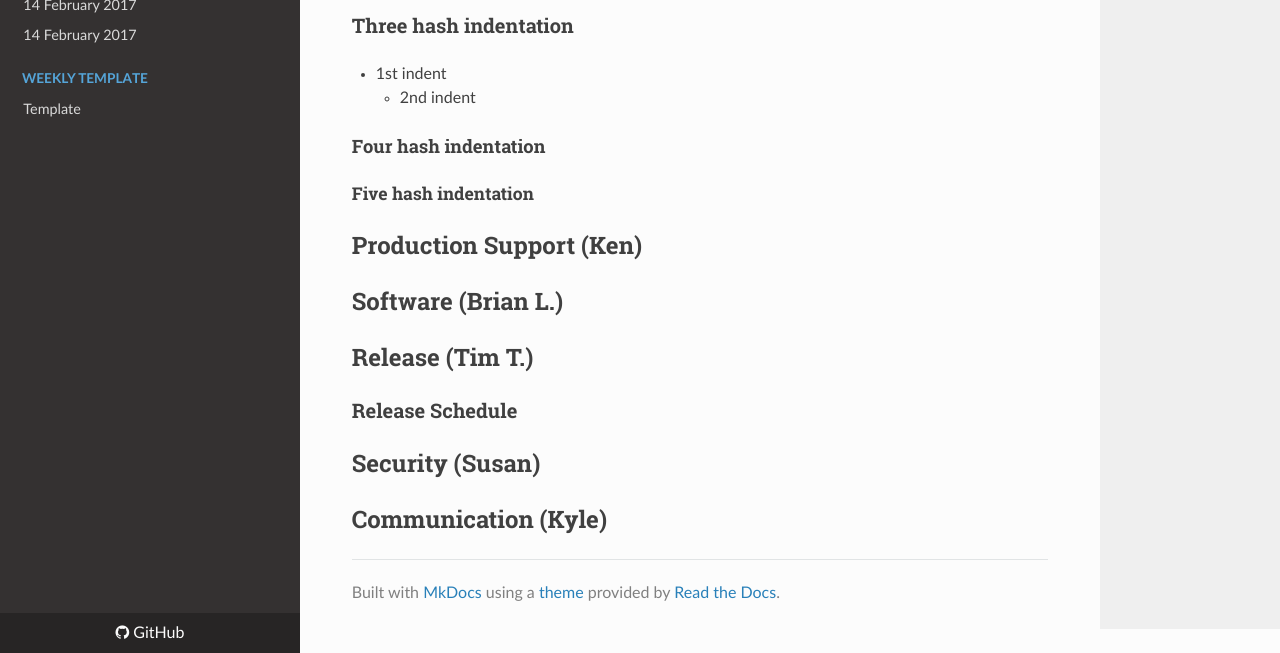
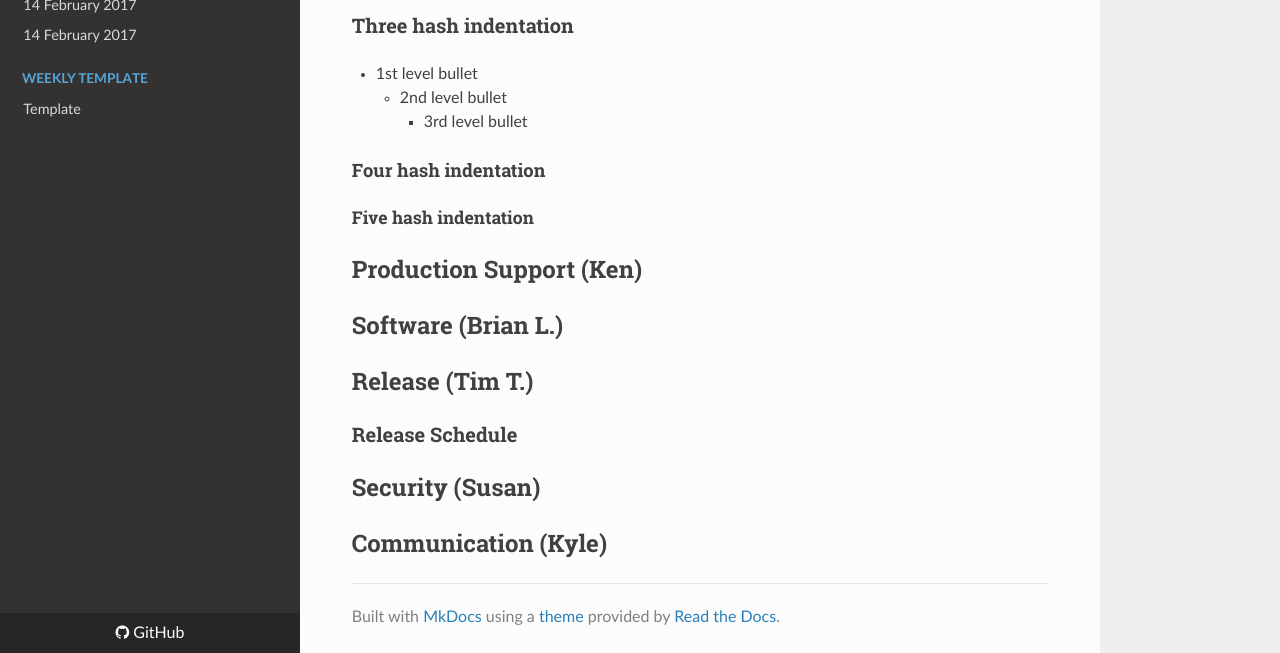
Before and after one commit to zsshah/production, an MkDocs documentation site: the page built from docs/WeeklyMinutes/7Feb2017.md, in a window 1280 px wide and 900 px high, scrolled down 1924 px, cut to the strip 247-900 px from the top of the window. Built offline with MkDocs 1.6.1, drawn with Linux system fonts in a browser that asks for light colours; nearby versions of some CDN libraries; old or Windows-style settings are respelled for this version of MkDocs.

Commit message:
Update 7Feb2017.md

```diff
--- a/docs/WeeklyMinutes/7Feb2017.md
+++ b/docs/WeeklyMinutes/7Feb2017.md
@@ -30,8 +30,9 @@
    * <img src="http://osg-flock.grid.iu.edu/monitoring/condor/condor_7day.png" width='630' height='390'  /><br>
 
 ### Three hash indentation
-   * 1st indent
-      * 2nd indent
+   * 1st level bullet
+      * 2nd level bullet
+         * 3rd level bullet
 
 #### Four hash indentation
 
```
